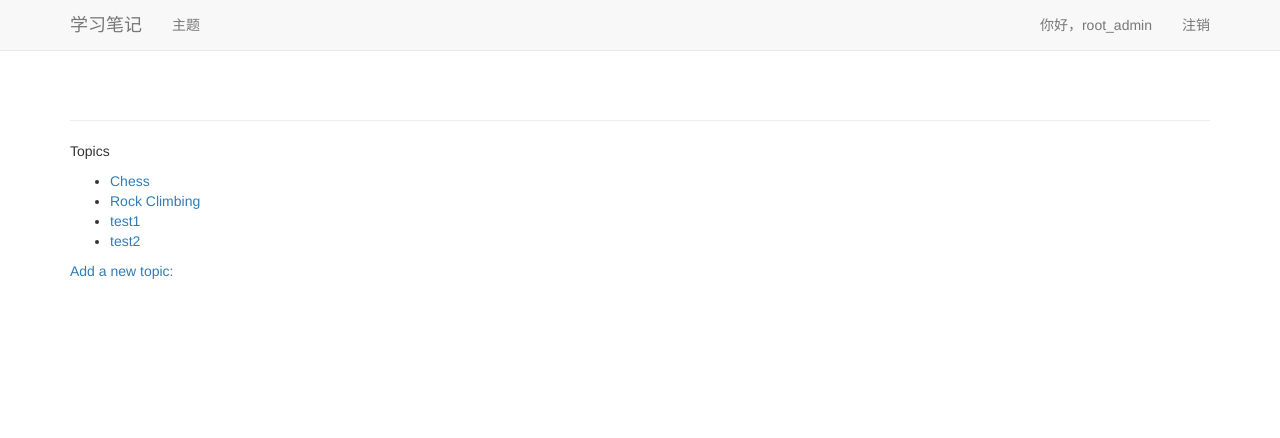
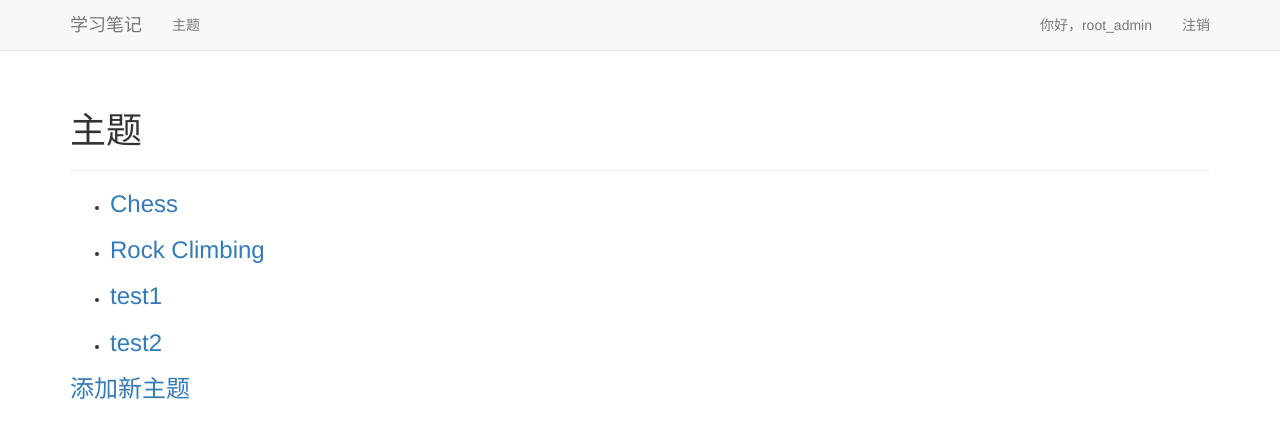
Before and after one commit to sethvoler/learning_log, a Django app: page /topics/ in a window 1280 px wide. Shown: the top 438 px of the page. Run offline with Django 3.2, Linux system fonts and the light colour scheme; a user stored in the database is signed in; data comes from the database, SQL or seed files in the repository; some libraries are stand-ins or nearby versions.

Commit message:
setting topics's style

```diff
--- a/learning_logs/templates/learning_logs/topics.html
+++ b/learning_logs/templates/learning_logs/topics.html
@@ -1,18 +1,21 @@
 {% extends "learning_logs/base.html" %}
+
+{% block header %}
+  <h1>主题</h1>
+{% endblock header %}
 
 {% block content %}
 
-<p>Topics</p>
   <ul>
     {% for topic in topics %}
       <li>
-      <a href="{% url 'topic' topic.id %}">{{ topic }}</a>
+        <h3><a href="{% url 'topic' topic.id %}">{{ topic }}</a></h3>
       </li>
     {% empty %}
-    <li>No topics have been added yet.</li>
+      <li>还没有添加主题。</li>
     {% endfor %}
   </ul>
 
-<a href="{% url 'new_topic' %}">Add a new topic:</a>
+  <h3><a href="{% url 'new_topic' %}">添加新主题</a></h3>
 
 {% endblock content %}
```
Lines whose indentation alone changed are shown as unchanged.
